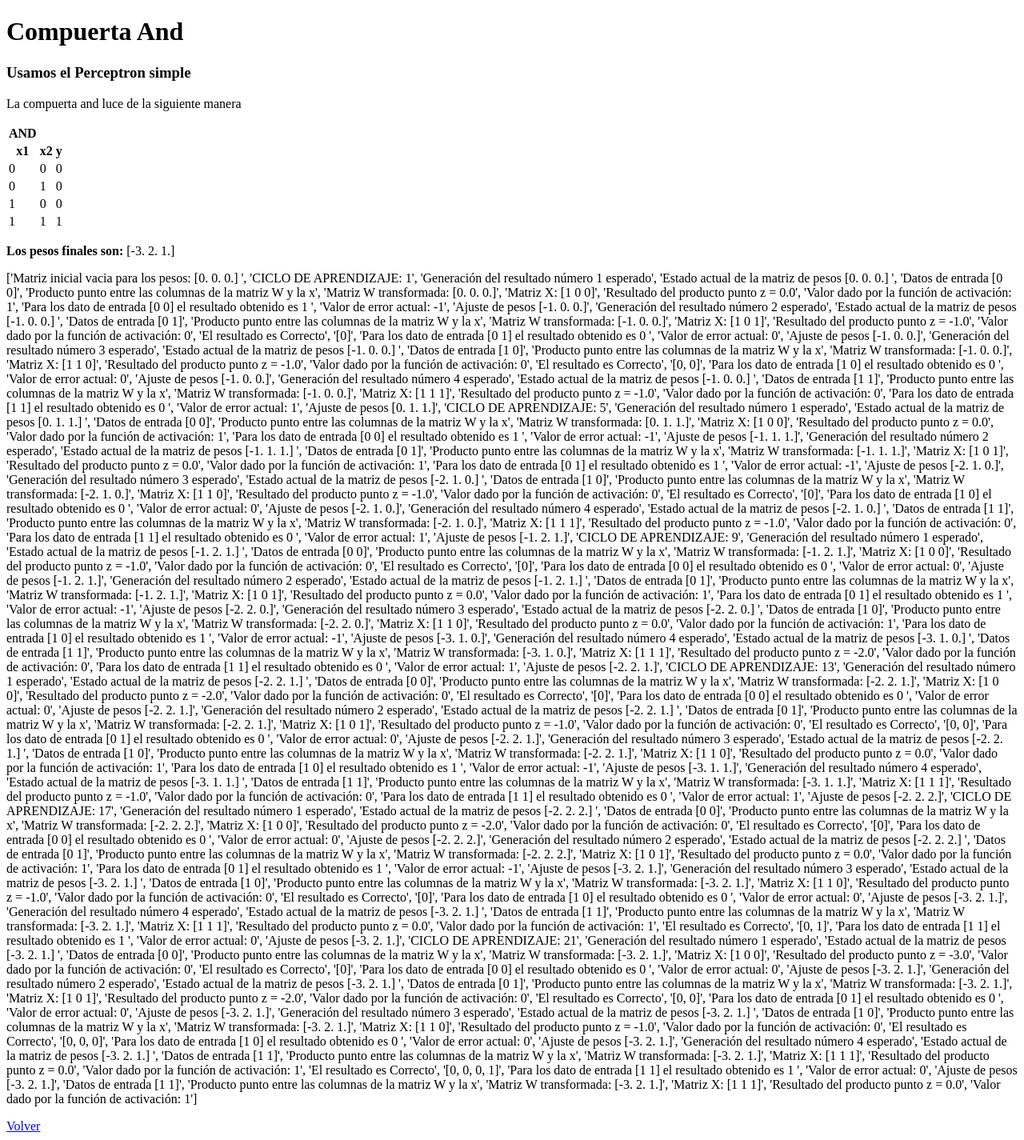
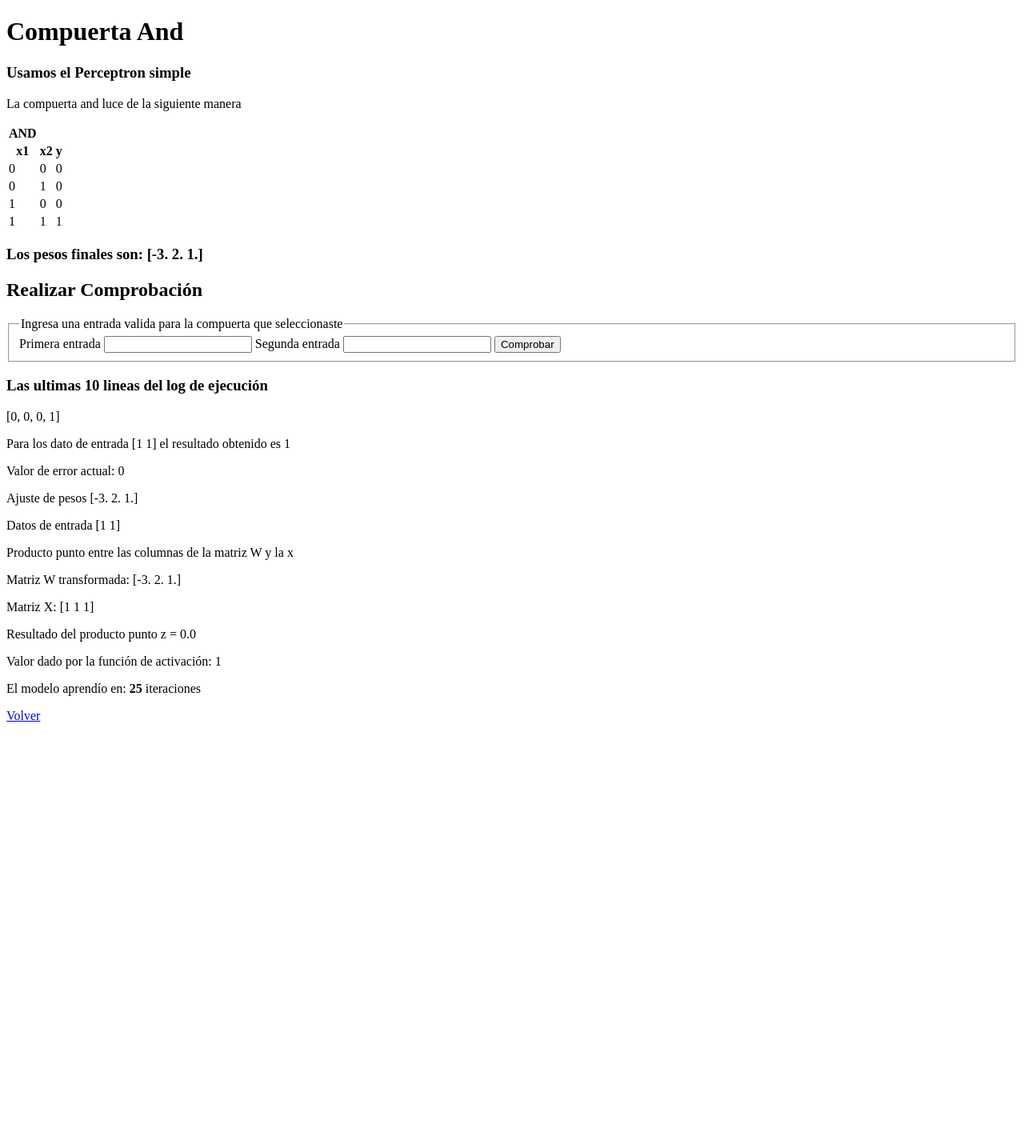
Before and after one commit to Jhonbeltran/flask-perceptron, a Flask app: page /and_gate in a window 1280 px wide. Shown: the whole page at 80% size. After the commit the page ends 902 px from the top, so only its background shows below. Run offline with Flask 2, Linux system fonts and the light colour scheme.

Commit message:
reduzco el tamaño del log, agrego form para realizar la predicción

```diff
--- a/app.py
+++ b/app.py
@@ -21,8 +21,14 @@ def and_gate():
 	"""La predicción se va a realizar en una nueva ventana"""
 	prediccion = perceptron.predict(np.array([1,1]))
 	print(Fore. CYAN + "El Resultado es: {}".format(prediccion))
-	log = perceptron.log
-	return render_template('and_gate.html', pesos_finales=pesos_finales, log=log)
+	#Encontrar una mejor forma para mostrar los logs
+	log_reverse = perceptron.log[::-1]
+	last_log_reverse = log_reverse[:10]
+	last_log = last_log_reverse[::-1]
+	learning_lap = perceptron.learning_lap
+	return render_template('and_gate.html', pesos_finales=pesos_finales,
+											last_log=last_log,
+											learning_lap=learning_lap)
 
 if __name__ == '__main__':
 	app.run()
--- a/single_perceptron.py
+++ b/single_perceptron.py
@@ -9,6 +9,7 @@ class Perceptron(object):
         # add one for bias
         self.epochs = epochs
         self.lr = lr
+        self.learning_lap = 0
 
     def activation_fn(self, x):
         return 1 if x >= 0 else 0
@@ -51,6 +52,7 @@ class Perceptron(object):
                 self.log.append("Ajuste de pesos {}".format(self.W))
 
                 learn_loop += 1
+                self.learning_lap = learn_loop
 
 
 #if __name__ == '__main__':
--- a/templates/and_gate.html
+++ b/templates/and_gate.html
@@ -12,8 +12,29 @@
 	<tr><td>1</td><td>1</td><td>1</td></tr>
 </table>
 
-<p><b>Los pesos finales son: </b>{{pesos_finales}}</p>
-<p>{{log}}</p>
+<h3><b>Los pesos finales son: </b>{{pesos_finales}}</h3>
+
+<h2>Realizar Comprobación</h2>
+<form action="/predict" method="post">
+	<fieldset>
+		<legend>Ingresa una entrada valida para la compuerta que seleccionaste</legend>
+
+		<label for="first_input">Primera entrada</label>
+		<input type="number" id="first_input" name="first_input">
+
+		<label for="second_input">Segunda entrada</label>
+		<input type="number" id="second_input" name="second_input">
+
+		<button type="submit" name="button">Comprobar</button>
+	</fieldset>
+</form>
+
+<h3>Las ultimas 10 lineas del log de ejecución</h3>
+{% for line in last_log%}
+	<p>{{line}}</p>
+{% endfor %}
+
+<p>El modelo aprendío en: <b>{{learning_lap}}</b> iteraciones</p>
 
 <a href="/">Volver</a>
 {% endblock %}
```
